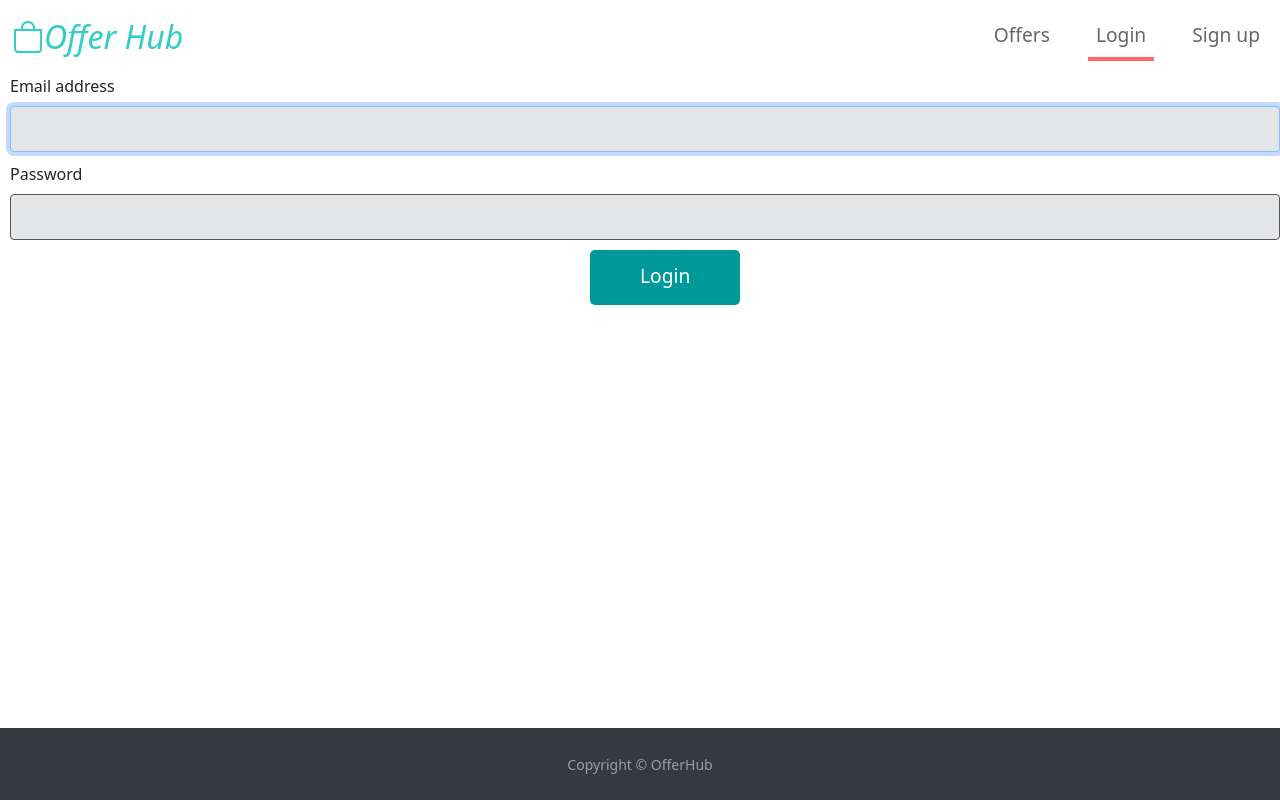
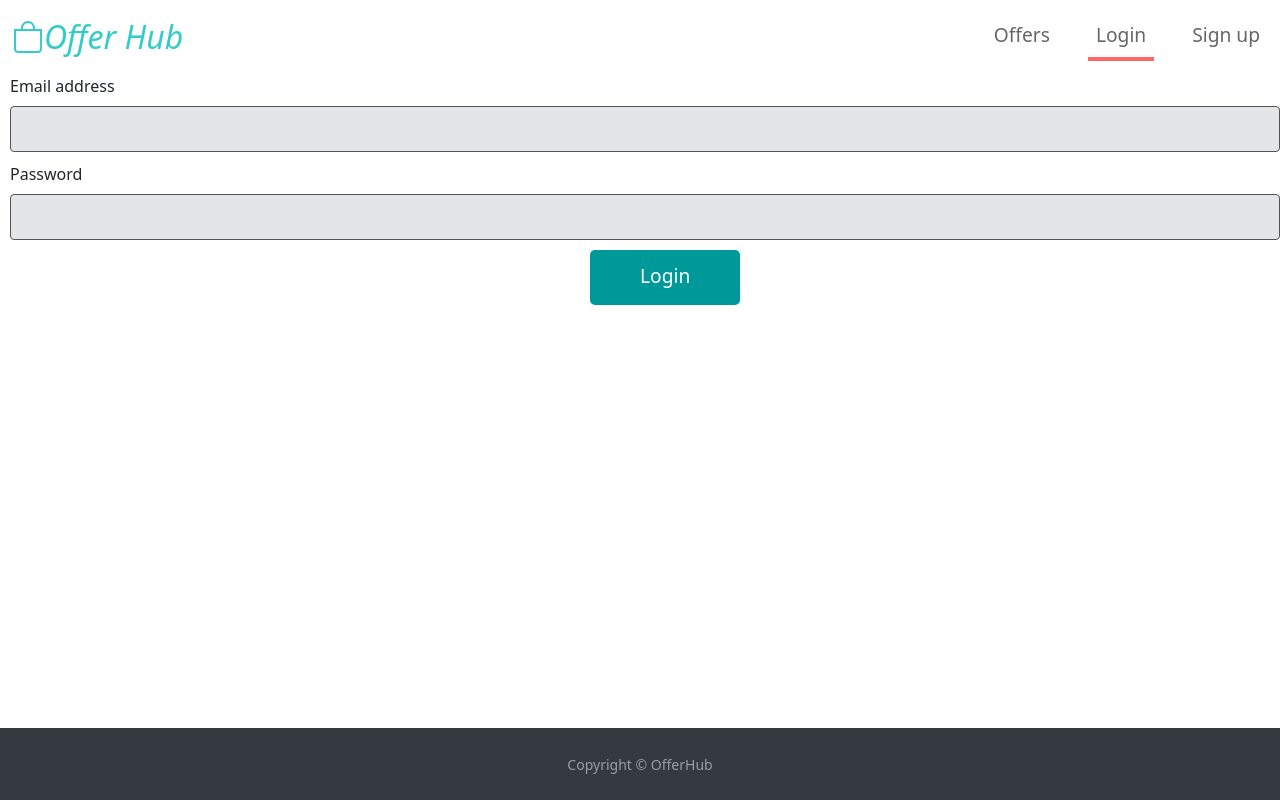
Before and after one commit to rstanchevv/softuni-react-app, a React (Vite) app in the folder client/: page /login in a window 1280 px wide. Built offline with nearby package versions, Linux system fonts and the light colour scheme.

Commit message:
removed useRef

```diff
--- a/client/src/components/Login/Login.jsx
+++ b/client/src/components/Login/Login.jsx
@@ -1,9 +1,8 @@
-import { useEffect, useRef, useState } from "react";
+import { useState } from "react";
 import useForm from "../../hooks/useForm";
 import styles from "./Login.module.css";
 
 export const Login = ({ loginSubmitHandler }) => {
-  const emailField = useRef(null)
   const { values, changeHandler, submitHandler } = useForm(loginSubmitHandler, {
     email: "",
     password: "",
@@ -11,9 +10,6 @@ export const Login = ({ loginSubmitHandler }) => {
 
   const [passwordError, setPasswordError] = useState('');
 
-  useEffect(() => {
-    emailField.current.focus()
-  }, [])
 
   const passwordValidator = () => {
     if (values.password.length < 6) {
@@ -30,7 +26,6 @@ export const Login = ({ loginSubmitHandler }) => {
           Email address
         </label>
         <input
-        ref={emailField}
           type="email"
           className="form-control"
           id="exampleInputEmail1"
--- a/client/src/components/Register/Register.jsx
+++ b/client/src/components/Register/Register.jsx
@@ -1,9 +1,8 @@
-import { useEffect, useRef, useState } from "react";
+import { useState } from "react";
 import useForm from "../../hooks/useForm";
 import styles from "./Register.module.css";
 
 export const Register = ({ registerSubmitHandler }) => {
-  const emailField = useRef(null)
   const [errors, setErrors] = useState({});
   const { values, changeHandler, submitHandler } = useForm(
     registerSubmitHandler,
@@ -13,9 +12,6 @@ export const Register = ({ registerSubmitHandler }) => {
       rePassword: "",
     }
   );
-  useEffect(() => {
-    emailField.current.focus();
-  })
 
   const passwordValidator = () => {
     if (values.password.length < 6) {
@@ -65,7 +61,6 @@ export const Register = ({ registerSubmitHandler }) => {
           id="exampleInputEmail1"
           aria-describedby="emailHelp"
           name="email"
-          ref={emailField}
           value={values["email"]}
           onChange={changeHandler}
         />
```
